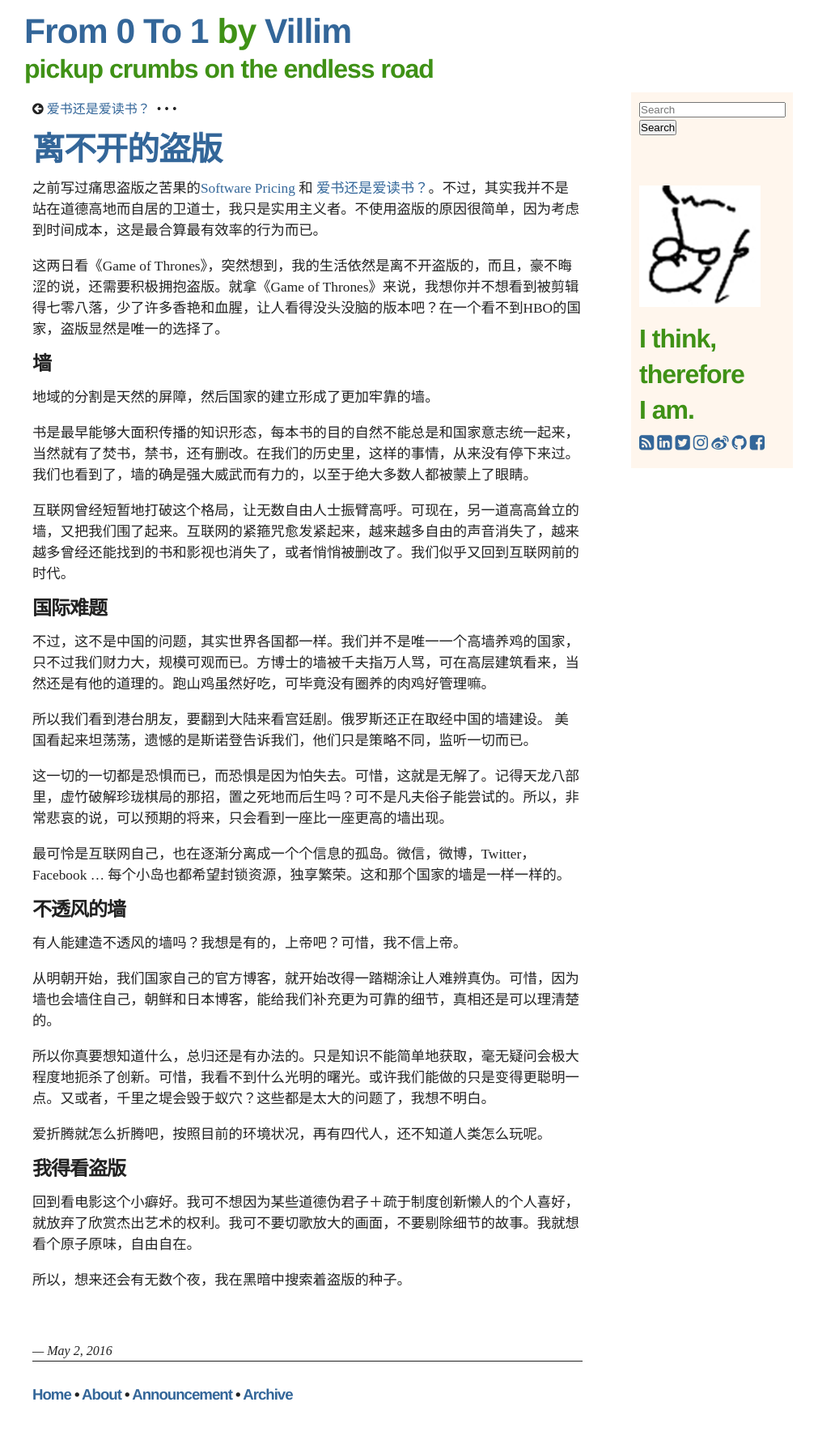
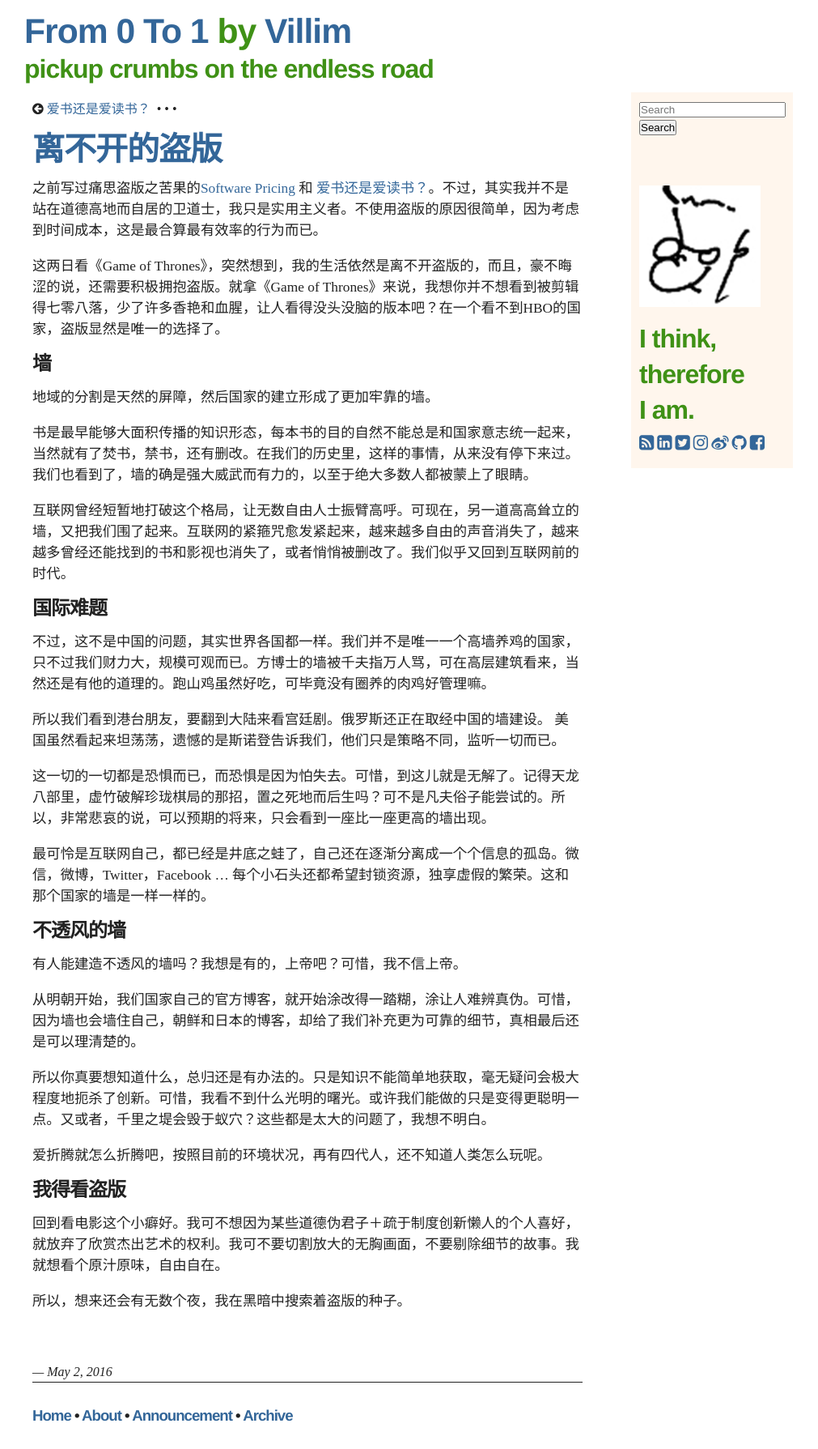
Before and after one commit to villim/villim.github.io, a Jekyll site: the page built from _posts/2016-05-02-cant-live-without-piracy.md, in a window 1280 px wide. Shown: the whole page at 81% size, without its empty margins (135-1146 px from the left). Built offline with Jekyll 4.4.1, drawn with Linux system fonts in a browser that asks for light colours; nearby versions of some CDN libraries; before the commit the page ends 1763 px from its top, so only the background shows below that.

Commit message:
fix typo

```diff
--- a/_posts/2016-05-02-cant-live-without-piracy.md
+++ b/_posts/2016-05-02-cant-live-without-piracy.md
@@ -19,17 +19,17 @@ layout: post
 
 不过，这不是中国的问题，其实世界各国都一样。我们并不是唯一一个高墙养鸡的国家，只不过我们财力大，规模可观而已。方博士的墙被千夫指万人骂，可在高层建筑看来，当然还是有他的道理的。跑山鸡虽然好吃，可毕竟没有圈养的肉鸡好管理嘛。
 
-所以我们看到港台朋友，要翻到大陆来看宫廷剧。俄罗斯还正在取经中国的墙建设。 美国看起来坦荡荡，遗憾的是斯诺登告诉我们，他们只是策略不同，监听一切而已。
+所以我们看到港台朋友，要翻到大陆来看宫廷剧。俄罗斯还正在取经中国的墙建设。 美国虽然看起来坦荡荡，遗憾的是斯诺登告诉我们，他们只是策略不同，监听一切而已。
 
-这一切的一切都是恐惧而已，而恐惧是因为怕失去。可惜，这就是无解了。记得天龙八部里，虚竹破解珍珑棋局的那招，置之死地而后生吗？可不是凡夫俗子能尝试的。所以，非常悲哀的说，可以预期的将来，只会看到一座比一座更高的墙出现。
+这一切的一切都是恐惧而已，而恐惧是因为怕失去。可惜，到这儿就是无解了。记得天龙八部里，虚竹破解珍珑棋局的那招，置之死地而后生吗？可不是凡夫俗子能尝试的。所以，非常悲哀的说，可以预期的将来，只会看到一座比一座更高的墙出现。
 
-最可怜是互联网自己，也在逐渐分离成一个个信息的孤岛。微信，微博，Twitter，Facebook ... 每个小岛也都希望封锁资源，独享繁荣。这和那个国家的墙是一样一样的。
+最可怜是互联网自己，都已经是井底之蛙了，自己还在逐渐分离成一个个信息的孤岛。微信，微博，Twitter，Facebook ... 每个小石头还都希望封锁资源，独享虚假的繁荣。这和那个国家的墙是一样一样的。
 
 ## 不透风的墙
 
 有人能建造不透风的墙吗？我想是有的，上帝吧？可惜，我不信上帝。
 
-从明朝开始，我们国家自己的官方博客，就开始改得一踏糊涂让人难辨真伪。可惜，因为墙也会墙住自己，朝鲜和日本博客，能给我们补充更为可靠的细节，真相还是可以理清楚的。
+从明朝开始，我们国家自己的官方博客，就开始涂改得一踏糊，涂让人难辨真伪。可惜，因为墙也会墙住自己，朝鲜和日本的博客，却给了我们补充更为可靠的细节，真相最后还是可以理清楚的。
 
 所以你真要想知道什么，总归还是有办法的。只是知识不能简单地获取，毫无疑问会极大程度地扼杀了创新。可惜，我看不到什么光明的曙光。或许我们能做的只是变得更聪明一点。又或者，千里之堤会毁于蚁穴？这些都是太大的问题了，我想不明白。
 
@@ -37,6 +37,6 @@ layout: post
 
 ## 我得看盗版
 
-回到看电影这个小癖好。我可不想因为某些道德伪君子＋疏于制度创新懒人的个人喜好，就放弃了欣赏杰出艺术的权利。我可不要切歌放大的画面，不要剔除细节的故事。我就想看个原子原味，自由自在。
+回到看电影这个小癖好。我可不想因为某些道德伪君子＋疏于制度创新懒人的个人喜好，就放弃了欣赏杰出艺术的权利。我可不要切割放大的无胸画面，不要剔除细节的故事。我就想看个原汁原味，自由自在。
 
 所以，想来还会有无数个夜，我在黑暗中搜索着盗版的种子。
```
